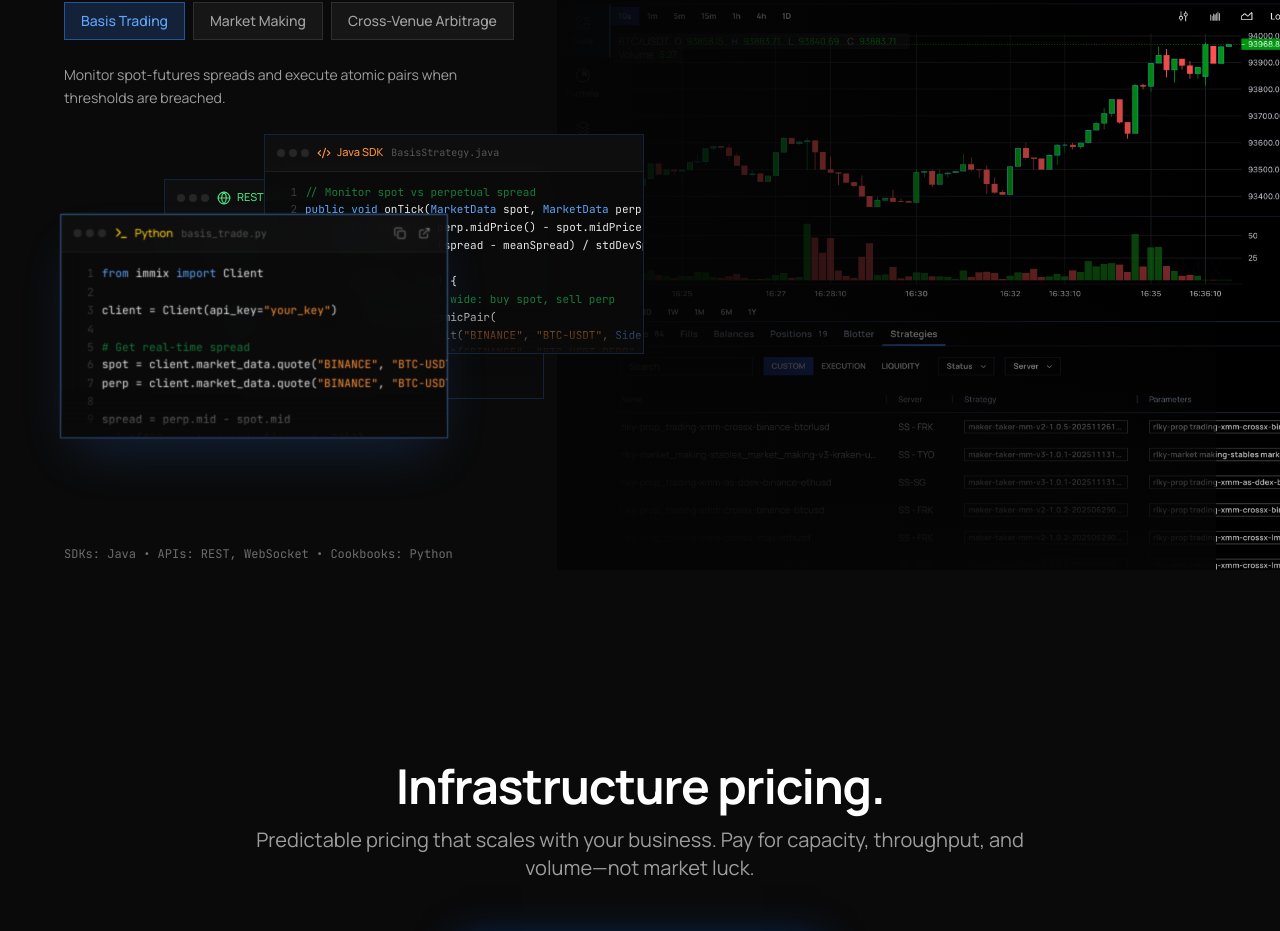
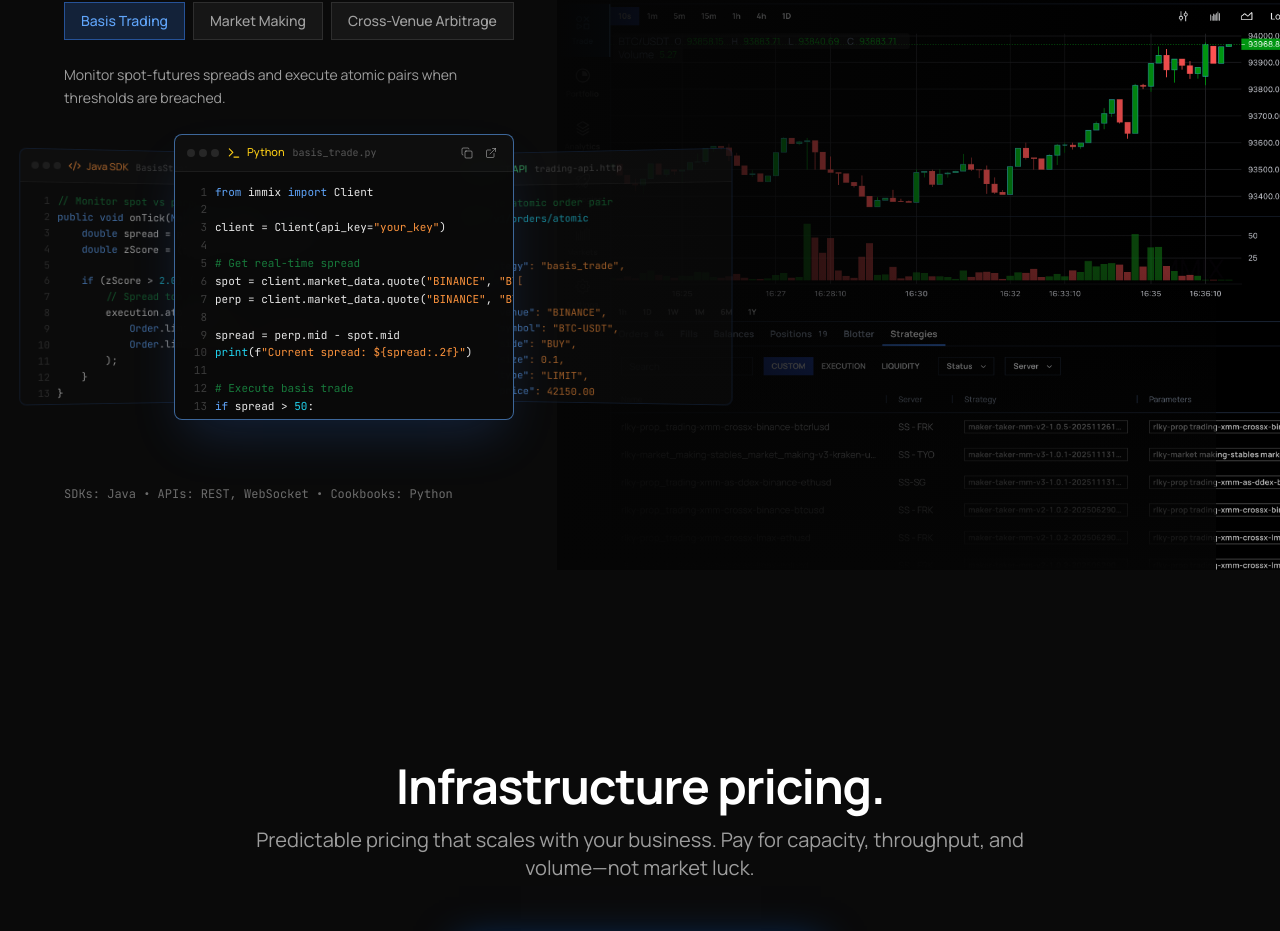
Before and after one commit to coinstrats/immix-website-v2, a React (Vite) app: page / in a window 1280 px wide. Shown: the part 2993-3924 px from the top of the page. Built offline with nearby package versions, Linux system fonts and the light colour scheme.

Commit message:
Updated index.css

```diff
--- a/src/components/sections/SolutionsEngine.tsx
+++ b/src/components/sections/SolutionsEngine.tsx
@@ -724,8 +724,18 @@ export const SolutionsEngine = () => {
   const [activeUseCase, setActiveUseCase] = useState(useCases[0].id);
   const [activePattern, setActivePattern] = useState(useCases[0].patterns[0].id);
   const [activeCodeType, setActiveCodeType] = useState<CodeType>('python');
-  const [hoveredCardIndex, setHoveredCardIndex] = useState<number | null>(null);
   const [imagesLoaded, setImagesLoaded] = useState<Record<string, boolean>>({});
+
+  const codeTypes: CodeType[] = ['sdk', 'python', 'api'];
+
+  const getCardPosition = (type: CodeType): 'left' | 'center' | 'right' => {
+    const activeIndex = codeTypes.indexOf(activeCodeType);
+    const typeIndex = codeTypes.indexOf(type);
+    const diff = typeIndex - activeIndex;
+    if (diff === 0) return 'center';
+    if (diff === -1 || diff === 2) return 'left';
+    return 'right';
+  };
 
   const currentUseCase = useCases.find(uc => uc.id === activeUseCase) || useCases[0];
   const currentPattern = currentUseCase.patterns.find(p => p.id === activePattern) || currentUseCase.patterns[0];
@@ -837,8 +847,8 @@ export const SolutionsEngine = () => {
                 </motion.p>
               )}
 
-              <div className="relative h-[380px] overflow-visible mr-[-60px]">
-                {(['python', 'api', 'sdk'] as CodeType[]).map((type, index) => {
+              <div className="relative h-[320px] overflow-visible" style={{ perspective: '1000px' }}>
+                {codeTypes.map((type) => {
                   const config = codeTypeConfig[type];
                   const example = getCodeExample(type);
 
@@ -854,10 +864,7 @@ export const SolutionsEngine = () => {
                       docTooltip={example.docTooltip}
                       isActive={activeCodeType === type}
                       onClick={() => setActiveCodeType(type)}
-                      index={index}
-                      totalCards={3}
-                      hoveredIndex={hoveredCardIndex}
-                      onHover={setHoveredCardIndex}
+                      position={getCardPosition(type)}
                     />
                   );
                 })}
--- a/src/components/ui/CodeShowcaseCard.tsx
+++ b/src/components/ui/CodeShowcaseCard.tsx
@@ -12,10 +12,7 @@ interface CodeShowcaseCardProps {
   docTooltip?: string;
   isActive: boolean;
   onClick: () => void;
-  index: number;
-  totalCards: number;
-  hoveredIndex: number | null;
-  onHover: (index: number | null) => void;
+  position: 'left' | 'center' | 'right';
 }
 
 const languageLabels = {
@@ -253,10 +250,7 @@ export const CodeShowcaseCard = ({
   docTooltip = 'View documentation',
   isActive,
   onClick,
-  index,
-  totalCards,
-  hoveredIndex,
-  onHover
+  position
 }: CodeShowcaseCardProps) => {
   const [copied, setCopied] = useState(false);
   const [showTooltip, setShowTooltip] = useState(false);
@@ -274,70 +268,66 @@ export const CodeShowcaseCard = ({
       ? RestSyntaxHighlighter
       : JavaSyntaxHighlighter;
 
-  const isHovered = hoveredIndex === index;
-  const isAnyHovered = hoveredIndex !== null;
-  const shouldExpand = isActive || isHovered;
-
-  const baseX = index * 100;
-  const baseY = (totalCards - 1 - index) * 45;
-  const baseZ = index + 1;
-
-  const getTransform = () => {
-    if (shouldExpand) {
-      return {
-        x: baseX,
-        y: baseY - 8,
-        scale: 1.02,
-        zIndex: 50
-      };
+  const getPositionStyles = () => {
+    switch (position) {
+      case 'left':
+        return {
+          x: -60,
+          scale: 0.88,
+          opacity: 0.6,
+          zIndex: 10,
+          rotateY: 8
+        };
+      case 'right':
+        return {
+          x: 340,
+          scale: 0.88,
+          opacity: 0.6,
+          zIndex: 10,
+          rotateY: -8
+        };
+      case 'center':
+      default:
+        return {
+          x: 110,
+          scale: 1,
+          opacity: 1,
+          zIndex: 30,
+          rotateY: 0
+        };
     }
-    if (isAnyHovered && !isHovered) {
-      return {
-        x: baseX,
-        y: baseY + 3,
-        scale: 0.98,
-        zIndex: baseZ
-      };
-    }
-    return {
-      x: baseX,
-      y: baseY,
-      scale: 1,
-      zIndex: isActive ? 40 : baseZ
-    };
   };
 
-  const transform = getTransform();
+  const styles = getPositionStyles();
 
   return (
     <motion.div
-      initial={{ opacity: 0, x: -30, y: baseY }}
+      initial={{ opacity: 0, x: styles.x, scale: 0.9 }}
       animate={{
-        opacity: 1,
-        x: transform.x,
-        y: transform.y,
-        scale: transform.scale,
-        zIndex: transform.zIndex
+        opacity: styles.opacity,
+        x: styles.x,
+        scale: styles.scale,
+        zIndex: styles.zIndex,
+        rotateY: styles.rotateY
       }}
       transition={{
         type: 'spring',
-        stiffness: 400,
+        stiffness: 300,
         damping: 30,
-        mass: 0.8
+        mass: 1
       }}
       onClick={onClick}
-      onMouseEnter={() => onHover(index)}
-      onMouseLeave={() => onHover(null)}
-      className="absolute cursor-pointer"
+      className="absolute cursor-pointer origin-center"
       style={{
-        width: '380px',
-        height: '220px'
+        width: '340px',
+        height: '286px',
+        perspective: '1000px'
       }}
     >
       <div
         className={`
-          h-full bg-[#0a0a0a]/90 backdrop-blur-md border overflow-hidden transition-all duration-300
-          ${shouldExpand
+          h-full bg-[#0a0a0a]/95 backdrop-blur-md border rounded-lg overflow-hidden transition-all duration-300
+          ${isActive
             ? 'border-blue-400/60 shadow-2xl shadow-blue-500/20'
             : 'border-blue-500/30 animate-pulse-border'
           }
@@ -362,7 +352,7 @@ export const CodeShowcaseCard = ({
           <motion.div
             className="flex items-center gap-1"
             initial={false}
-            animate={{ opacity: shouldExpand ? 1 : 0 }}
+            animate={{ opacity: isActive ? 1 : 0 }}
             transition={{ duration: 0.15 }}
           >
             <button
@@ -405,13 +395,11 @@ export const CodeShowcaseCard = ({
           </motion.div>
         </div>
 
-        <div className="h-[180px] overflow-hidden">
-          <div className="p-3 overflow-x-auto">
+        <div className="h-[calc(100%-40px)] overflow-auto scrollbar-thin scrollbar-track-transparent scrollbar-thumb-white/10 hover:scrollbar-thumb-white/20">
+          <div className="p-3 min-w-max">
             <SyntaxHighlighter code={code} />
           </div>
         </div>
-
-        <div className="absolute bottom-0 left-0 right-0 h-12 bg-gradient-to-t from-[#0a0a0a] to-transparent pointer-events-none"></div>
       </div>
     </motion.div>
   );
--- a/src/index.css
+++ b/src/index.css
@@ -126,6 +126,28 @@
   .animate-pulse-border {
     animation: pulse-border 3.5s ease-in-out infinite;
   }
+
+  .scrollbar-thin {
+    scrollbar-width: thin;
+  }
+
+  .scrollbar-thin::-webkit-scrollbar {
+    width: 6px;
+    height: 6px;
+  }
+
+  .scrollbar-track-transparent::-webkit-scrollbar-track {
+    background: transparent;
+  }
+
+  .scrollbar-thumb-white\/10::-webkit-scrollbar-thumb {
+    background: rgba(255, 255, 255, 0.1);
+    border-radius: 3px;
+  }
+
+  .hover\:scrollbar-thumb-white\/20:hover::-webkit-scrollbar-thumb {
+    background: rgba(255, 255, 255, 0.2);
+  }
 }
 
 @keyframes pulse-border {
```
